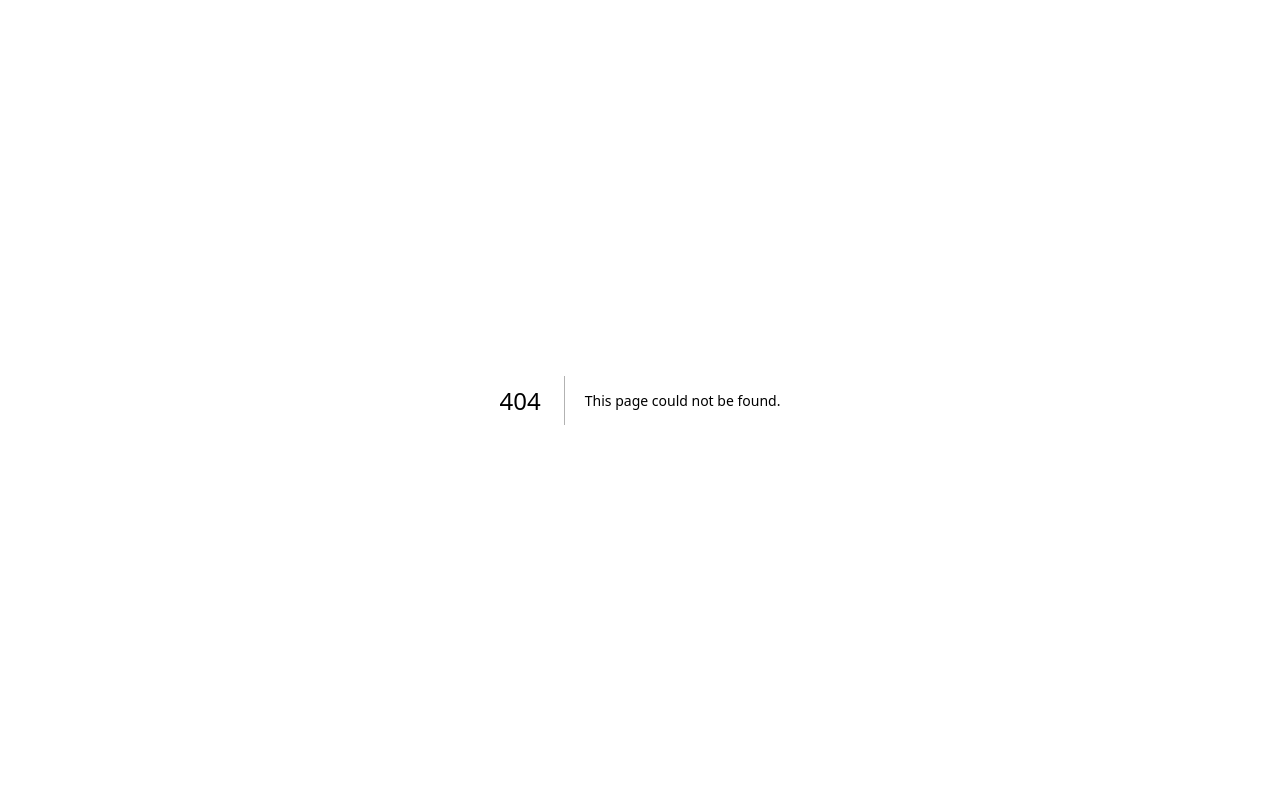
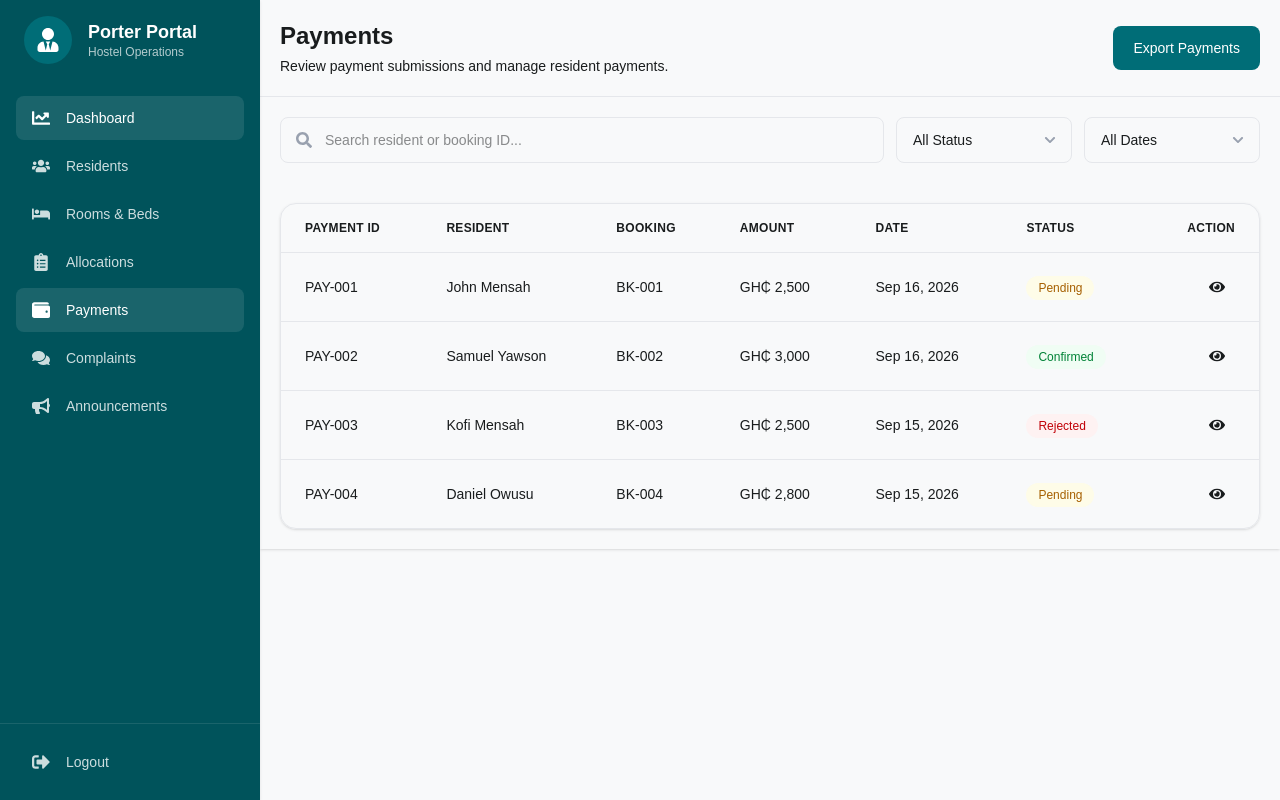
Before and after one commit to sammyyaws/hostel_management, a Next.js app: page /porter/payments in a window 1280 px wide. Before the commit this address had no page. Built offline with nearby package versions, Linux system fonts and the light colour scheme.

Commit message:
worked on the porter payment dashbboard

```diff
--- /dev/null
+++ b/app/(dashboard)/porter/payments/page.tsx
@@ -0,0 +1,5 @@
+import PaymentsPage from "@/components/dashboard/admin/payments/PaymentsPage";
+
+export default function Page() {
+  return <PaymentsPage showStats={false} />;
+}
--- /dev/null
+++ b/app/(dashboard)/porter/residents/page.tsx
@@ -0,0 +1,5 @@
+import ResidentsPage from "../../admin/residents/page";
+
+export default function Page() {
+  return <ResidentsPage />;
+}
--- a/app/components/dashboard/admin/payments/PaymentsPage.tsx
+++ b/app/components/dashboard/admin/payments/PaymentsPage.tsx
@@ -1,32 +1,45 @@
+type PaymentsPageProps = {
+  showStats?: boolean;
+};
+
 import PaymentStats from "./PaymentStats";
 import PaymentFilters from "./PaymentFilters";
 import PaymentTable from "./PaymentTable";
 
-export default function PaymentsPage() {
+export default function PaymentsPage({
+  showStats = true,
+}: PaymentsPageProps) {
   return (
-    <section className="overflow-hidden  bg-surface-container-lowest shadow-sm">
+    <section className="overflow-hidden bg-surface-container-lowest shadow-sm">
 
       {/* Header */}
       <div className="flex flex-col gap-4 border-b border-gray-200 p-5 sm:flex-row sm:items-center sm:justify-between">
         <div>
-          <h1 className="text-2xl font-bold text-on-surface">Payments</h1>
+          <h1 className="text-2xl font-bold text-on-surface">
+            Payments
+          </h1>
 
           <p className="mt-1 text-sm text-on-surface-variant">
             Review payment submissions and manage resident payments.
           </p>
         </div>
 
-        <button className="rounded-lg bg-primary px-5 py-3 text-sm font-medium text-white transition hover:bg-primary-container">
+        <button
+          type="button"
+          className="rounded-lg bg-primary px-5 py-3 text-sm font-medium text-white transition hover:bg-primary-container"
+        >
           Export Payments
         </button>
       </div>
 
       {/* Stats */}
-      <div className="p-5 ">
-        <PaymentStats />
-      </div>
+      {showStats && (
+        <div className="p-5">
+          <PaymentStats />
+        </div>
+      )}
 
-      {/* Filters (no border) */}
+      {/* Filters */}
       <div className="p-5">
         <PaymentFilters />
       </div>
```
